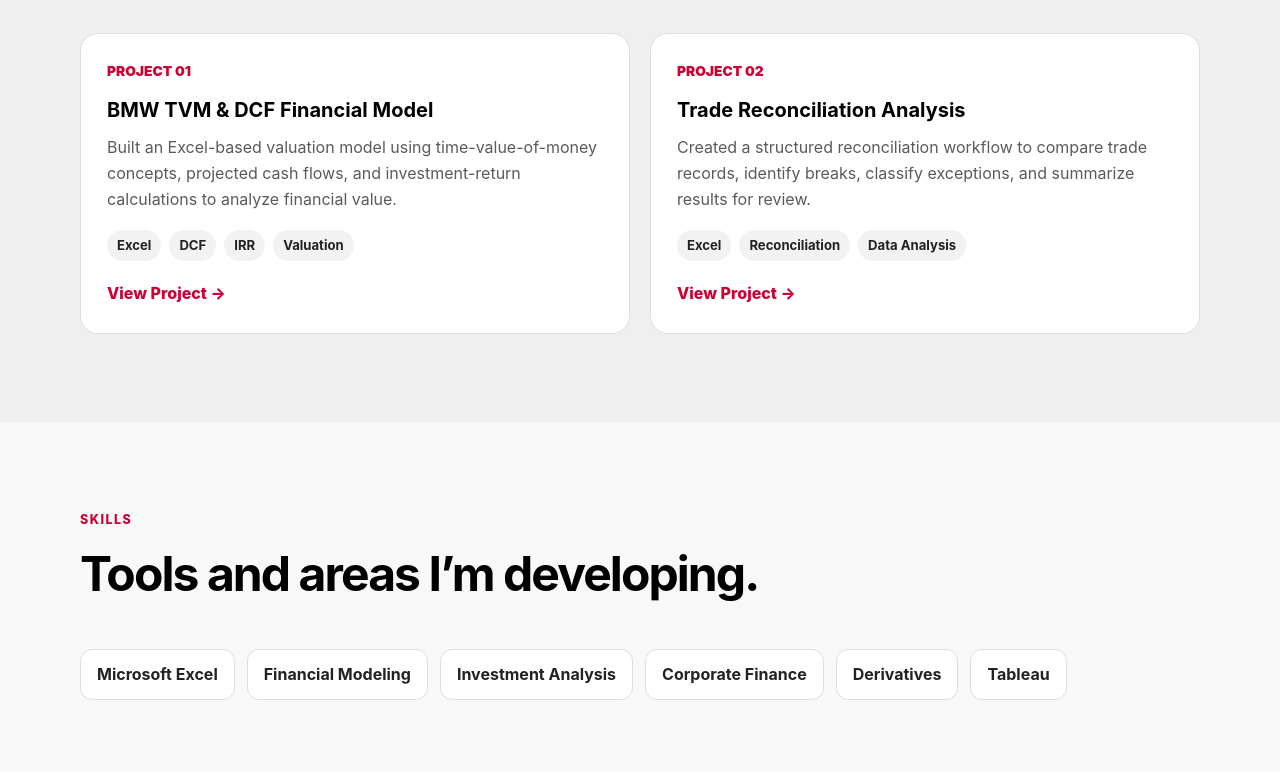
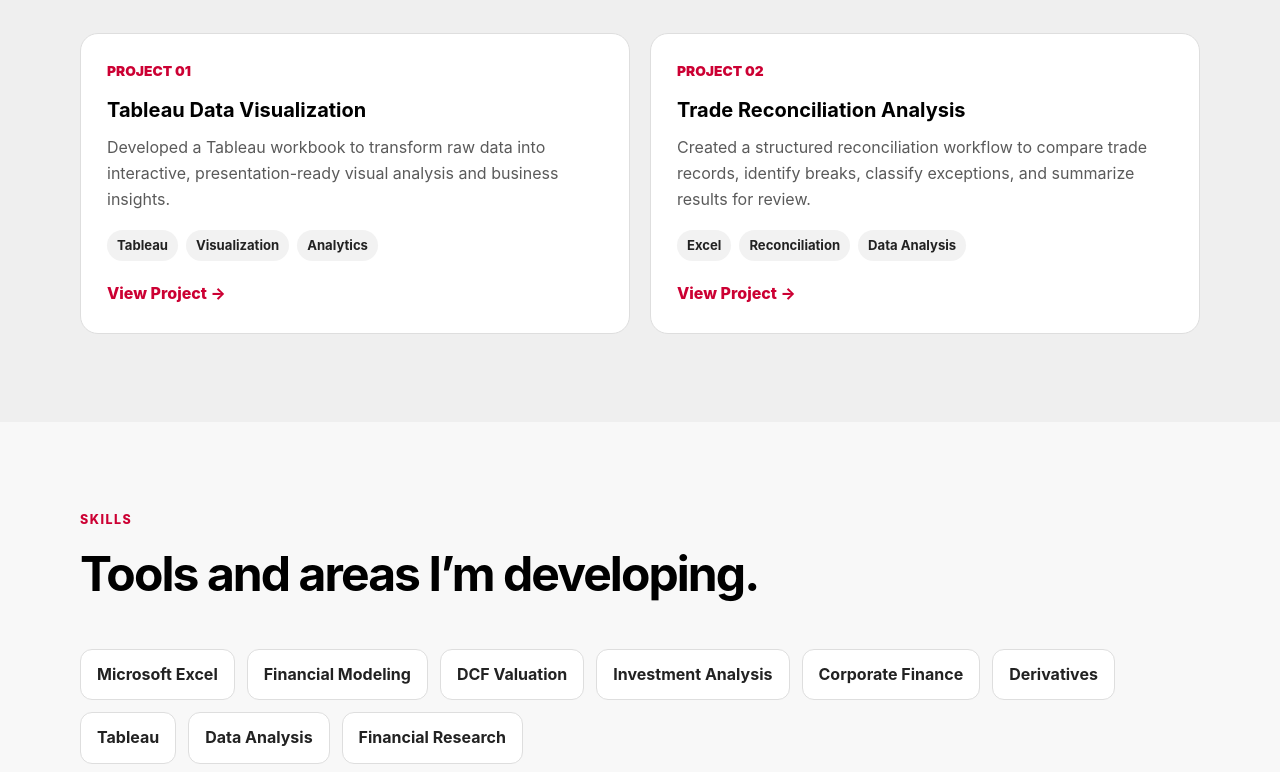
Before and after one commit to santidiazlondono/santidiazlondono.github.io, a plain HTML site: page index.html in a window 1280 px wide. Shown: the part 1668-2440 px from the top of the page. Drawn offline with Linux system fonts and the light colour scheme.

Commit message:
Revise project details and skills section
Updated project description and skills in index.html.

```diff
--- a/index.html
+++ b/index.html
@@ -515,16 +515,15 @@
 
           <article class="project-card">
             <div class="project-number">PROJECT 01</div>
-            <h3>BMW TVM & DCF Financial Model</h3>
+            <h3>Tableau Data Visualization</h3>
             <p>
-              Built an Excel-based valuation model using time-value-of-money concepts,
-              projected cash flows, and investment-return calculations to analyze financial value.
+              Developed a Tableau workbook to transform raw data into interactive,
+              presentation-ready visual analysis and business insights.
             </p>
             <div class="tags">
-              <span class="tag">Excel</span>
-              <span class="tag">DCF</span>
-              <span class="tag">IRR</span>
-              <span class="tag">Valuation</span>
+              <span class="tag">Tableau</span>
+              <span class="tag">Visualization</span>
+              <span class="tag">Analytics</span>
             </div>
 
             <!-- Replace # with the GitHub URL for this project -->
@@ -548,7 +547,8 @@
             <a class="project-link" href="#" target="_blank" rel="noopener">View Project →</a>
           </article>
 
-         </div>
+
+        </div>
       </div>
     </section>
 
@@ -562,11 +562,13 @@
         <div class="skills-wrap">
           <span class="skill">Microsoft Excel</span>
           <span class="skill">Financial Modeling</span>
-           <span class="skill">Investment Analysis</span>
+          <span class="skill">DCF Valuation</span>
+          <span class="skill">Investment Analysis</span>
           <span class="skill">Corporate Finance</span>
           <span class="skill">Derivatives</span>
           <span class="skill">Tableau</span>
-
+          <span class="skill">Data Analysis</span>
+          <span class="skill">Financial Research</span>
         </div>
       </div>
     </section>
```
